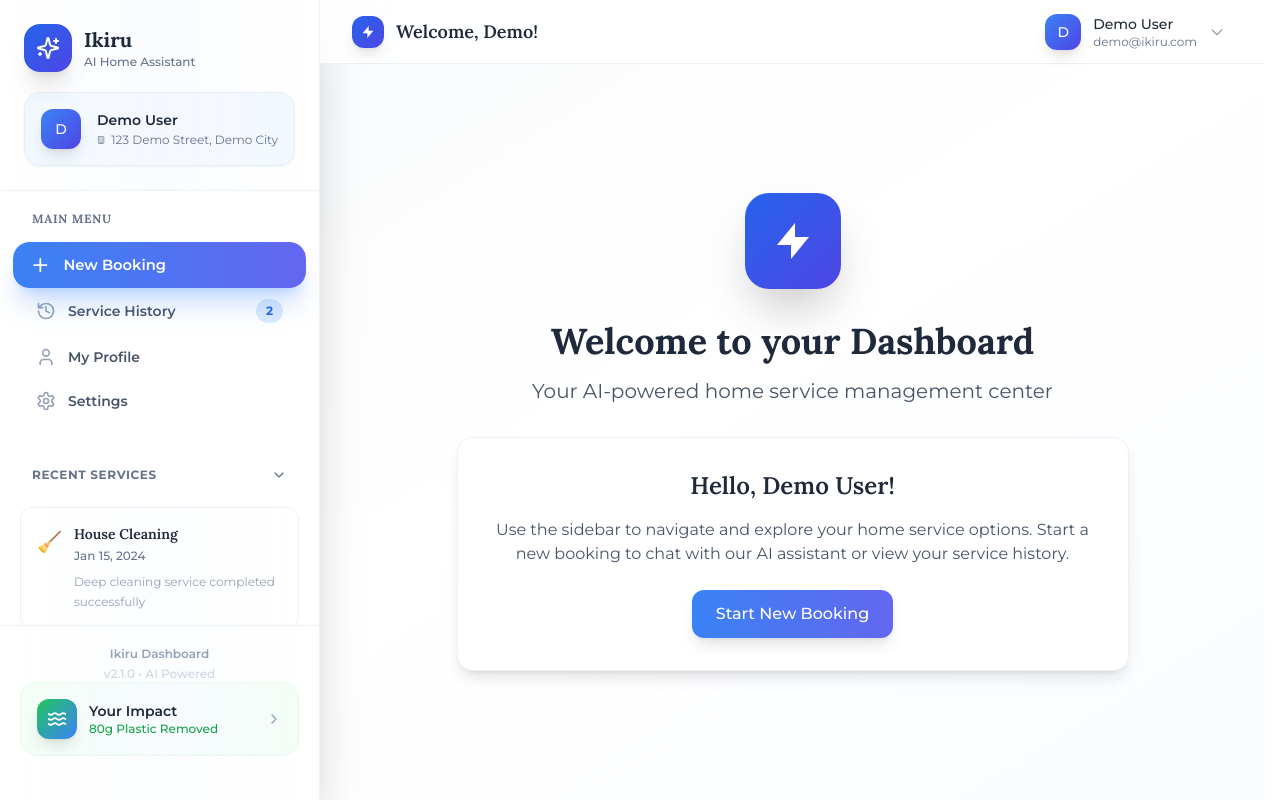
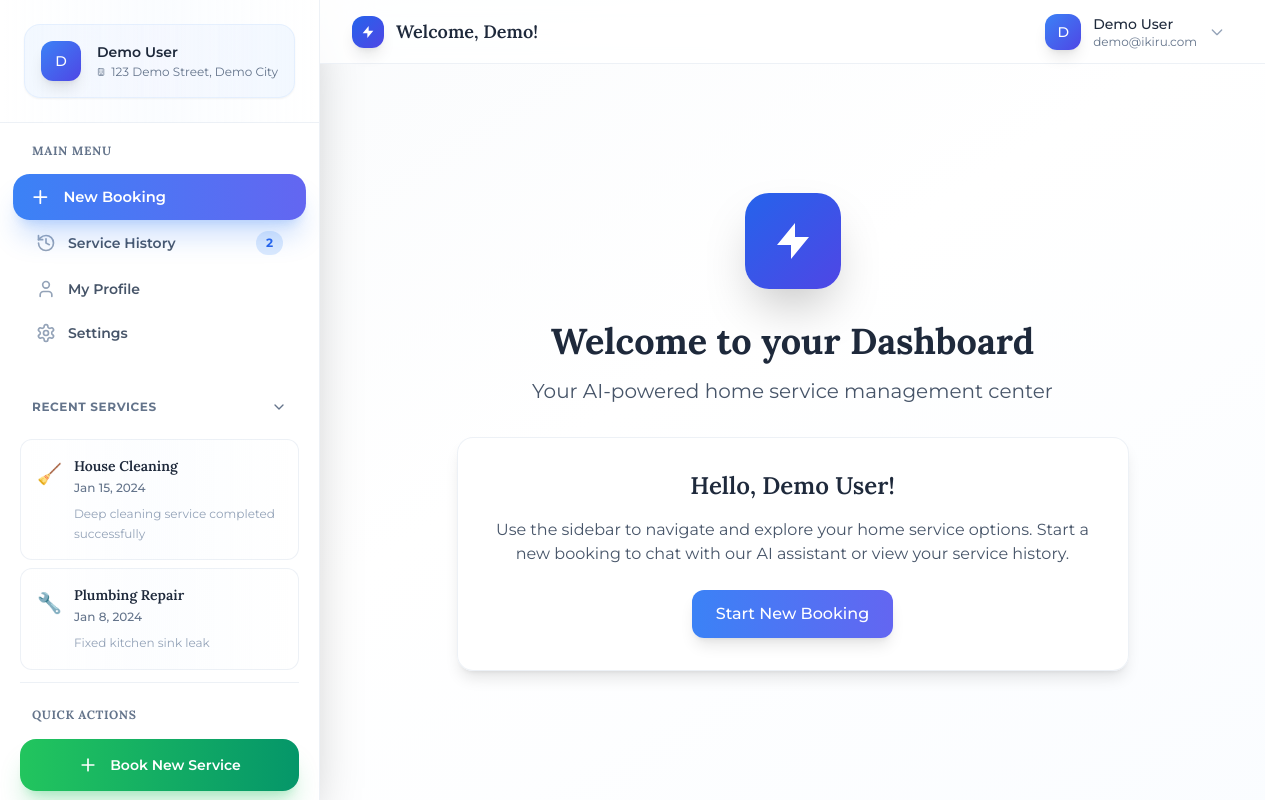
Before and after one commit to shiivatsh/iki-uidesign-test, a React (Vite) app: page /dashboard in a window 1280 px wide. Built offline with nearby package versions, Linux system fonts and the light colour scheme.

Commit message:
Remove dashboard text
Remove dashboard text and add version info.

```diff
--- a/src/components/ServiceSidebar.tsx
+++ b/src/components/ServiceSidebar.tsx
@@ -106,19 +106,9 @@ const ServiceSidebar: React.FC<ServiceSidebarProps> = ({ trackingCode, userData
     <div className="w-80 bg-white/95 backdrop-blur-xl border-r border-slate-200/60 h-screen flex flex-col shadow-2xl">
       {/* Header */}
       <div className="p-6 border-b border-slate-200/60 bg-gradient-to-r from-white via-blue-50/30 to-white">
-        <div className="flex items-center space-x-3 mb-1">
-          <div className="w-12 h-12 bg-gradient-to-br from-blue-600 to-indigo-600 rounded-2xl flex items-center justify-center shadow-xl">
-            <Sparkles className="w-6 h-6 text-white" />
-          </div>
-          <div>
-            <h1 className="text-xl font-bold text-slate-800">Ikiru</h1>
-            <p className="text-xs text-slate-500 font-medium">AI Home Assistant</p>
-          </div>
-        </div>
-
         {/* Enhanced User Info Card */}
         {userData && (
-          <div className="mt-5 p-4 bg-gradient-to-r from-blue-50/80 via-indigo-50/40 to-blue-50/80 rounded-2xl border border-blue-100/60 shadow-sm">
+          <div className="p-4 bg-gradient-to-r from-blue-50/80 via-indigo-50/40 to-blue-50/80 rounded-2xl border border-blue-100/60 shadow-sm">
             <div className="flex items-center space-x-4">
               <div className="w-10 h-10 bg-gradient-to-br from-blue-500 to-indigo-600 rounded-xl flex items-center justify-center text-white text-sm font-medium shadow-lg">
                 {userData.name?.charAt(0)?.toUpperCase() || 'U'}
@@ -254,20 +244,12 @@ const ServiceSidebar: React.FC<ServiceSidebarProps> = ({ trackingCode, userData
             <button className="w-full flex items-center justify-center space-x-3 px-4 py-4 text-sm font-semibold text-slate-600 bg-gradient-to-r from-slate-100 to-blue-50 rounded-2xl hover:from-slate-200 hover:to-blue-100 hover:text-slate-800 transition-all duration-300 shadow-md hover:shadow-lg hover:scale-105 transform">
               <Star className="w-5 h-5" />
               <span>Rate Last Service</span>
-            </button>
+          </button>
           </div>
-        </div>
-      </div>
-
-      {/* Enhanced Footer */}
-      <div className="p-5 border-t border-slate-200/60 bg-gradient-to-r from-white via-blue-50/20 to-white">
-        <div className="text-center">
-          <p className="text-xs font-semibold text-slate-400">Ikiru Dashboard</p>
-          <p className="text-xs text-slate-300 mt-1 font-medium">v2.1.0 • AI Powered</p>
         </div>
 
         {/* Your Impact Section */}
-        <div className="mt-auto mb-6">
+        <div className="mt-6">
           <button
             onClick={() => setShowImpactPopup(true)}
             className="w-full p-4 bg-gradient-to-r from-green-50/80 via-blue-50/40 to-green-50/80 rounded-2xl border border-green-100/60 hover:border-green-200 hover:shadow-lg transition-all duration-300 cursor-pointer group transform hover:scale-105"
@@ -283,6 +265,11 @@ const ServiceSidebar: React.FC<ServiceSidebarProps> = ({ trackingCode, userData
               <ChevronRight className="w-4 h-4 text-slate-400 group-hover:text-green-500 transition-colors" />
             </div>
           </button>
+
+          {/* Version Text */}
+          <div className="mt-3 text-center">
+            <p className="text-xs text-slate-400 font-medium">v2.1.0 • AI Powered</p>
+          </div>
         </div>
       </div>
 
```
